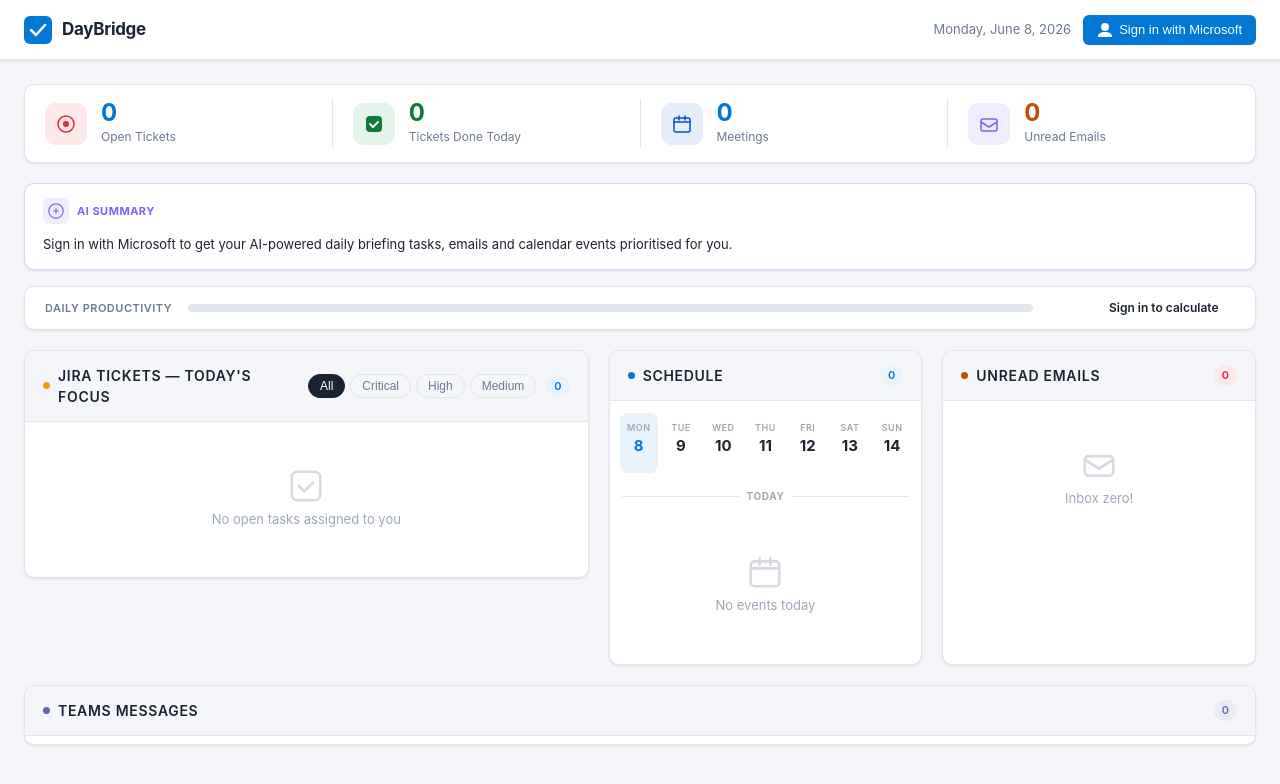
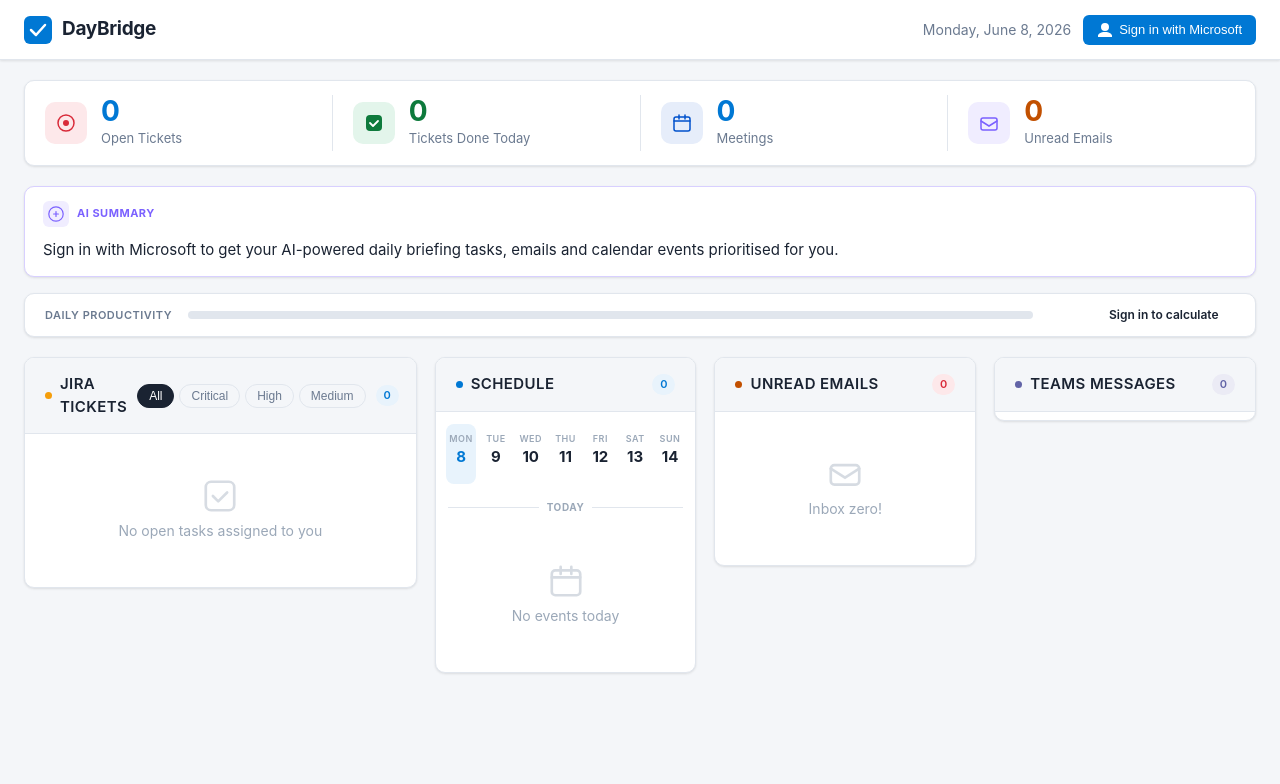
Before and after one commit to tajul-saajan/day-bridge, a website: page index.html in a window 1280 px wide. Drawn offline with Linux system fonts and the light colour scheme.

Commit message:
feat: 4-column dashboard layout with per-column scroll and larger text

```diff
--- a/index.html
+++ b/index.html
@@ -137,7 +137,7 @@
       <div class="ps-chips" id="psChips"></div>
     </div>
 
-    <!-- 3-Column Dashboard Grid -->
+    <!-- 4-Column Dashboard Grid -->
     <div class="dashboard-grid">
 
       <!-- Col 1: Jira Tasks -->
@@ -145,7 +145,7 @@
         <div class="card-header">
           <div class="card-title focus-title">
             <span class="focus-dot focus-dot-amber"></span>
-            <span>Jira Tickets &mdash; Today's Focus</span>
+            <span>Jira Tickets</span>
           </div>
           <div class="card-header-right">
             <div id="jiraUserBadge"></div>
@@ -161,7 +161,7 @@
         <div id="taskList" class="list-container"></div>
       </section>
 
-      <!-- Col 2: Combined Schedule (week strip + today events) -->
+      <!-- Col 2: Schedule (week strip + today events) -->
       <section class="card">
         <div class="card-header">
           <div class="card-title focus-title">
@@ -170,18 +170,13 @@
           </div>
           <span id="eventCount" class="badge badge-blue">0</span>
         </div>
-        <!-- Week strip -->
         <div id="weeklyList" class="weekly-grid"></div>
-        <!-- Today divider -->
-        <div class="schedule-today-divider">
-          <span>Today</span>
-        </div>
-        <!-- Today's events -->
+        <div class="schedule-today-divider"><span>Today</span></div>
         <div id="eventList" class="list-container"></div>
       </section>
 
-      <!-- Col 3: Email Side Panel -->
-      <section class="card email-panel">
+      <!-- Col 3: Emails -->
+      <section class="card">
         <div class="card-header">
           <div class="card-title focus-title">
             <span class="focus-dot" style="background:#c25000"></span>
@@ -192,9 +187,20 @@
         <div id="emailList" class="list-container"></div>
       </section>
 
+      <!-- Col 4: Teams + BambooHR stacked -->
+      <div class="side-stack">
+
+        <section class="card teams-card" id="teamsCard">
+          <div class="card-header">
+            <div class="card-title focus-title">
+              <span class="focus-dot" style="background:#6264a7"></span>
+              <span>Teams Messages</span>
             </div>
+            <span id="teamsCount" class="badge" style="background:#ebebf5;color:#6264a7">0</span>
+          </div>
+          <div id="teamsList" class="teams-list"></div>
+        </section>
 
-    <!-- BambooHR — Who's Out Today -->
         <section class="card bamboo-card hidden" id="bambooCard">
           <div class="card-header">
             <div class="card-title focus-title">
@@ -206,17 +212,9 @@
           <div id="bambooList" class="bamboo-list"></div>
         </section>
 
-    <!-- Teams Chat Panel -->
-    <section class="card teams-card" id="teamsCard">
-      <div class="card-header">
-        <div class="card-title focus-title">
-          <span class="focus-dot" style="background:#6264a7"></span>
-          <span>Teams Messages</span>
       </div>
-        <span id="teamsCount" class="badge" style="background:#ebebf5;color:#6264a7">0</span>
+
     </div>
-      <div id="teamsList" class="teams-list"></div>
-    </section>
 
   </main>
 
--- a/styles.css
+++ b/styles.css
@@ -31,7 +31,7 @@
   background: var(--bg);
   color: var(--text-primary);
   min-height: 100vh;
-  font-size: 14px;
+  font-size: 15px;
   line-height: 1.5;
 }
 
@@ -51,10 +51,10 @@
 }
 
 .logo { display: flex; align-items: center; gap: 10px; }
-.logo-text { font-weight: 700; font-size: 17px; letter-spacing: -.3px; }
+.logo-text { font-weight: 700; font-size: 19px; letter-spacing: -.3px; }
 
 .header-right { display: flex; align-items: center; gap: 12px; }
-.date-display { font-size: 13px; color: var(--text-secondary); }
+.date-display { font-size: 14px; color: var(--text-secondary); }
 
 .user-info { display: flex; align-items: center; gap: 10px; }
 .user-avatar {
@@ -93,7 +93,7 @@
 .last-updated { margin-left: auto; }
 
 /* ─── Main ────────────────────────────────────────────────────── */
-.main { padding: 24px; max-width: 1400px; margin: 0 auto; }
+.main { padding: 20px 24px; max-width: 1800px; margin: 0 auto; }
 
 /* ─── AI Summary Banner ──────────────────────────────────────── */
 .ai-banner {
@@ -118,8 +118,8 @@
   text-transform: uppercase; letter-spacing: .5px;
 }
 .ai-banner-text {
-  font-size: 13px; color: var(--text-primary);
-  line-height: 1.6; margin: 0;
+  font-size: 15px; color: var(--text-primary);
+  line-height: 1.7; margin: 0;
 }
 .ai-blocker-chips {
   display: flex; flex-wrap: wrap; gap: 6px;
@@ -161,8 +161,8 @@
   width: 42px; height: 42px; border-radius: 10px; flex-shrink: 0;
   display: flex; align-items: center; justify-content: center;
 }
-.stat-number { font-size: 24px; font-weight: 700; line-height: 1; }
-.stat-label  { font-size: 12px; color: var(--text-secondary); margin-top: 3px; white-space: nowrap; }
+.stat-number { font-size: 28px; font-weight: 700; line-height: 1; }
+.stat-label  { font-size: 13px; color: var(--text-secondary); margin-top: 4px; white-space: nowrap; }
 .stat-divider { width: 1px; background: var(--border); flex-shrink: 0; margin: 14px 0; }
 .stat-blue   { color: var(--blue); }
 .stat-green  { color: var(--green); }
@@ -173,7 +173,7 @@
 
 /* ─── Focus Title ────────────────────────────────────────────── */
 .focus-title {
-  font-size: 11px; font-weight: 700; letter-spacing: .7px;
+  font-size: 13px; font-weight: 700; letter-spacing: .4px;
   text-transform: uppercase; color: var(--text-primary);
 }
 .focus-dot {
@@ -235,12 +235,13 @@
 /* ─── Dashboard Grid ──────────────────────────────────────────── */
 .dashboard-grid {
   display: grid;
-  grid-template-columns: 1.8fr 1fr 1fr;
-  gap: 20px;
+  grid-template-columns: 1.5fr 1fr 1fr 1fr;
+  gap: 18px;
   align-items: start;
 }
-.schedule-col { display: flex; flex-direction: column; gap: 20px; }
-.email-panel  { height: 100%; }
+.side-stack {
+  display: flex; flex-direction: column; gap: 18px;
+}
 
 /* ─── Card ────────────────────────────────────────────────────── */
 .card {
@@ -250,16 +251,18 @@
   overflow: hidden;
   box-shadow: var(--shadow-sm);
   transition: box-shadow var(--transition);
+  display: flex; flex-direction: column;
 }
 .card:hover { box-shadow: var(--shadow); }
 
 .card-header {
   display: flex; align-items: center; justify-content: space-between;
-  padding: 14px 18px;
+  padding: 15px 20px;
   border-bottom: 1px solid var(--border);
   background: var(--bg);
+  flex-shrink: 0;
 }
-.card-title { display: flex; align-items: center; gap: 8px; font-weight: 600; font-size: 14px; }
+.card-title { display: flex; align-items: center; gap: 8px; font-weight: 600; font-size: 15px; }
 
 /* ─── Badge ───────────────────────────────────────────────────── */
 .badge {
@@ -272,11 +275,15 @@
 .badge-orange{ background: var(--orange-light);color: var(--orange); }
 
 /* ─── List Container ──────────────────────────────────────────── */
-.list-container { padding: 8px 0; }
+.list-container {
+  padding: 6px 0;
+  overflow-y: auto;
+  max-height: clamp(320px, calc(100vh - 400px), 680px);
+}
 .empty-state {
   display: flex; flex-direction: column; align-items: center;
   justify-content: center; padding: 40px 20px;
-  color: var(--text-muted); font-size: 13px; text-align: center; gap: 8px;
+  color: var(--text-muted); font-size: 14px; text-align: center; gap: 8px;
 }
 .empty-state svg { opacity: .4; }
 
@@ -299,11 +306,11 @@
 .task-icon.epic   { background: var(--purple-light);color: var(--purple); }
 
 .task-body { flex: 1; min-width: 0; }
-.task-key { font-size: 11px; color: var(--text-muted); font-family: monospace; }
-.task-summary { font-size: 13px; font-weight: 500; margin: 2px 0; white-space: nowrap; overflow: hidden; text-overflow: ellipsis; }
-.task-meta { display: flex; align-items: center; gap: 8px; margin-top: 4px; }
+.task-key { font-size: 12px; color: var(--text-muted); font-family: monospace; }
+.task-summary { font-size: 14px; font-weight: 500; margin: 3px 0; white-space: nowrap; overflow: hidden; text-overflow: ellipsis; }
+.task-meta { display: flex; align-items: center; gap: 8px; margin-top: 5px; }
 .task-status {
-  font-size: 10px; font-weight: 600; padding: 2px 7px; border-radius: 4px; text-transform: uppercase; letter-spacing: .3px;
+  font-size: 11px; font-weight: 600; padding: 2px 8px; border-radius: 4px; text-transform: uppercase; letter-spacing: .3px;
 }
 .status-todo       { background: #f1f3f5; color: #6b7a90; }
 .status-inprogress { background: var(--blue-light); color: var(--blue); }
@@ -385,9 +392,9 @@
 
 .event-bar { width: 3px; border-radius: 3px; background: var(--blue); margin-right: 12px; flex-shrink: 0; }
 .event-content { flex: 1; min-width: 0; }
-.event-time { font-size: 11px; color: var(--text-muted); padding-top: 2px; }
-.event-subject { font-size: 13px; font-weight: 500; }
-.event-location { font-size: 11px; color: var(--text-muted); margin-top: 2px; }
+.event-time { font-size: 12px; color: var(--text-muted); padding-top: 2px; }
+.event-subject { font-size: 14px; font-weight: 500; }
+.event-location { font-size: 12px; color: var(--text-muted); margin-top: 2px; }
 .event-join {
   flex-shrink: 0; align-self: center;
   font-size: 11px; font-weight: 600; color: var(--blue);
@@ -415,10 +422,10 @@
 }
 .email-body { flex: 1; min-width: 0; }
 .email-row1 { display: flex; justify-content: space-between; align-items: baseline; margin-bottom: 2px; }
-.email-from { font-size: 13px; font-weight: 600; }
-.email-date { font-size: 11px; color: var(--text-muted); flex-shrink: 0; }
-.email-subject { font-size: 13px; font-weight: 500; white-space: nowrap; overflow: hidden; text-overflow: ellipsis; }
-.email-preview { font-size: 12px; color: var(--text-secondary); white-space: nowrap; overflow: hidden; text-overflow: ellipsis; margin-top: 2px; }
+.email-from { font-size: 14px; font-weight: 600; }
+.email-date { font-size: 12px; color: var(--text-muted); flex-shrink: 0; }
+.email-subject { font-size: 14px; font-weight: 500; white-space: nowrap; overflow: hidden; text-overflow: ellipsis; }
+.email-preview { font-size: 13px; color: var(--text-secondary); white-space: nowrap; overflow: hidden; text-overflow: ellipsis; margin-top: 3px; }
 
 /* ─── Weekly Schedule ─────────────────────────────────────────── */
 .weekly-grid {
@@ -501,10 +508,11 @@
 .notif-text  { font-size: 12px; color: var(--text-primary); white-space: nowrap; overflow: hidden; text-overflow: ellipsis; }
 
 /* ─── BambooHR — Who's Out ───────────────────────────────────── */
-.bamboo-card  { margin-top: 20px; }
 .bamboo-list  {
   display: flex; flex-wrap: wrap; gap: 10px;
   padding: 14px 18px;
+  overflow-y: auto;
+  max-height: 180px;
 }
 .bamboo-person {
   display: flex; align-items: center; gap: 8px;
@@ -519,21 +527,21 @@
   display: flex; align-items: center; justify-content: center;
   font-size: 10px; font-weight: 700; flex-shrink: 0;
 }
-.bamboo-name   { font-weight: 600; color: var(--text-primary); }
+.bamboo-name   { font-weight: 600; color: var(--text-primary); font-size: 13px; }
 .bamboo-type   { color: var(--text-muted); margin-left: 2px; }
-.bamboo-dates  { font-size: 11px; color: var(--text-muted); }
+.bamboo-dates  { font-size: 12px; color: var(--text-muted); }
 .bamboo-empty  {
   padding: 16px 18px; font-size: 13px;
   color: var(--text-muted); font-style: italic;
 }
 
 /* ─── Teams Chat Panel ───────────────────────────────────────── */
-.teams-card {
-  margin-top: 20px;
-  display: grid;
-  grid-template-columns: 1fr;
+.teams-card { display: flex; flex-direction: column; }
+.teams-list {
+  padding: 4px 0;
+  overflow-y: auto;
+  max-height: clamp(200px, calc(100vh - 560px), 380px);
 }
-.teams-list { padding: 4px 0; }
 .teams-item {
   display: flex; align-items: flex-start; gap: 12px;
   padding: 10px 18px; border-bottom: 1px solid var(--border);
@@ -549,11 +557,11 @@
 }
 .teams-body { flex: 1; min-width: 0; }
 .teams-row1 { display: flex; justify-content: space-between; align-items: baseline; margin-bottom: 2px; }
-.teams-topic   { font-size: 13px; font-weight: 600; white-space: nowrap; overflow: hidden; text-overflow: ellipsis; cursor: pointer; }
+.teams-topic   { font-size: 14px; font-weight: 600; white-space: nowrap; overflow: hidden; text-overflow: ellipsis; cursor: pointer; }
 .teams-topic:hover { color: var(--blue); }
-.teams-time    { font-size: 11px; color: var(--text-muted); flex-shrink: 0; }
-.teams-sender  { font-size: 11px; color: var(--text-secondary); margin-bottom: 2px; }
-.teams-preview { font-size: 12px; color: var(--text-secondary); white-space: nowrap; overflow: hidden; text-overflow: ellipsis; }
+.teams-time    { font-size: 12px; color: var(--text-muted); flex-shrink: 0; }
+.teams-sender  { font-size: 12px; color: var(--text-secondary); margin-bottom: 2px; }
+.teams-preview { font-size: 13px; color: var(--text-secondary); white-space: nowrap; overflow: hidden; text-overflow: ellipsis; }
 .teams-reply {
   display: flex; gap: 6px; margin-top: 7px;
 }
```
Lines whose indentation alone changed are shown as unchanged.
